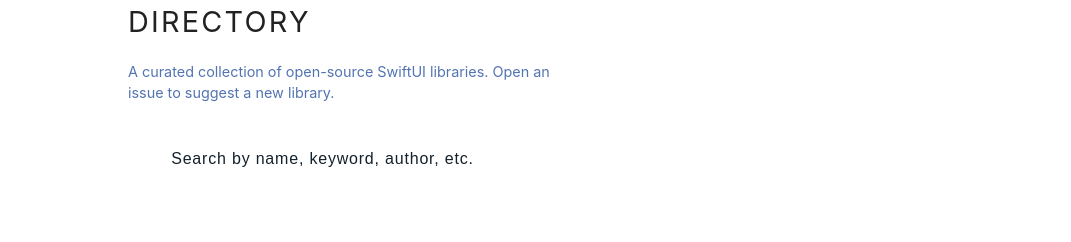
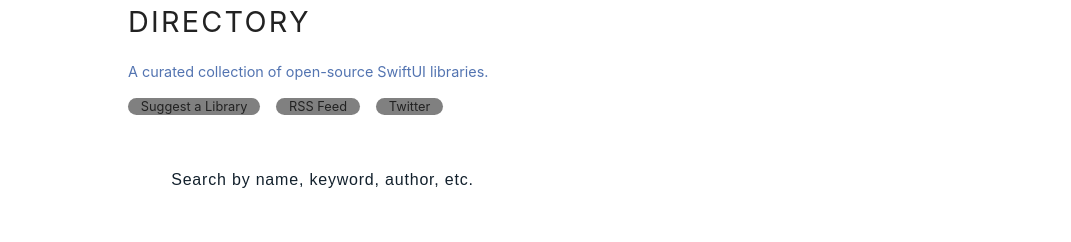
Before and after one commit to kaishin/swiftui.directory, a Gatsby site: page / in a window 1280 px wide. Shown: the part 61-303 px from the top of the page, without its empty margins (0-1071 px from the left). Built offline with nearby package versions, Linux system fonts and the light colour scheme; Gatsby itself is replaced by a stand-in of ours; some packages are replaced by stand-ins of ours.

Commit message:
Add social links

```diff
--- a/src/components/layout.js
+++ b/src/components/layout.js
@@ -35,9 +35,20 @@ const Layout = ({ children }) => (
               SwiftUI <span>Directory</span>
             </h1>
           </Link>
-          <p className="intro">
-            A curated collection of open-source SwiftUI libraries. Open an issue to suggest a new library.
-          </p>
+          <div className="header-content">
+            <p className="intro">A curated collection of open-source SwiftUI libraries.</p>
+            <ul className="links">
+              <li className="link standard">
+                <a href="https://github.com">Suggest a Library</a>
+              </li>
+              <li className="link rss">
+                <a href="https://github.com">RSS Feed</a>
+              </li>
+              <li className="link twitter">
+                <a href="https://github.com">Twitter</a>
+              </li>
+            </ul>
+          </div>
         </header>
 
         <main className="page-content">{children}</main>
--- a/src/css/styles.css
+++ b/src/css/styles.css
@@ -68,15 +68,47 @@ a {
     }
   }
 
+  & .header-content {
+    max-width: 28rem;
+
+    @media (--full-layout) {
+      display: inline-block;
+      vertical-align: 0.2rem;
+    }
+  }
+
   & .intro {
     line-height: 1.5;
     color: var(--secondary-fg-color);
     font-size: 0.9rem;
-    max-width: 28rem;
+    margin-top: 0;
+    margin-bottom: 0.8rem;
+  }
+
+  & .links {
+    padding: 0;
     margin-top: 0;
 
-    @media (--full-layout) {
+    & .link {
       display: inline-block;
+      margin-right: 1rem;
+      margin-bottom: 0.5rem;
+
+      @media (--compact-layout) {
+        margin-right: 0.5rem;
+        margin-bottom: 1.2rem;
+      }
+
+      & a {
+        font-size: 0.8rem;
+        border-radius: 2em;
+        background-color: gray;
+        padding: 0.1em 1em;
+
+        @media (--compact-layout) {
+          padding: 0.4em 1em;
+        }
+      }
     }
   }
 }
```
